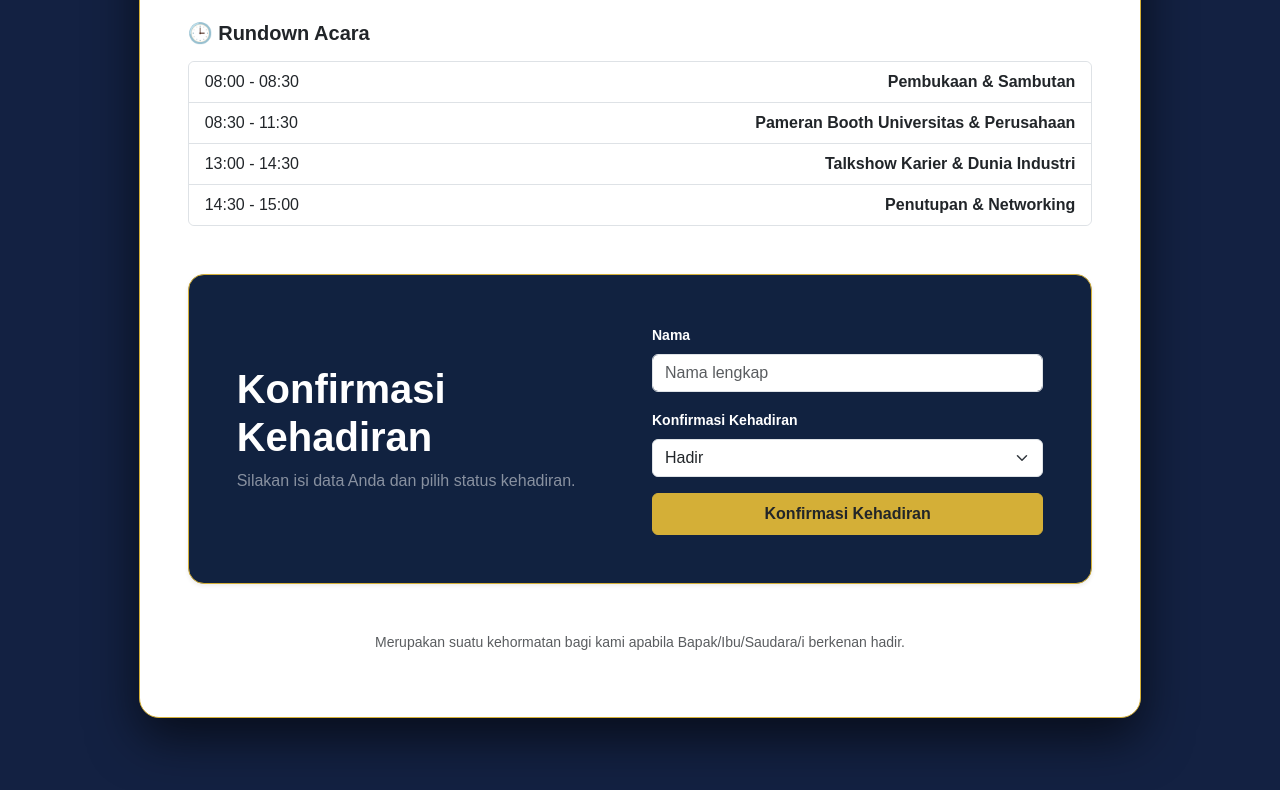
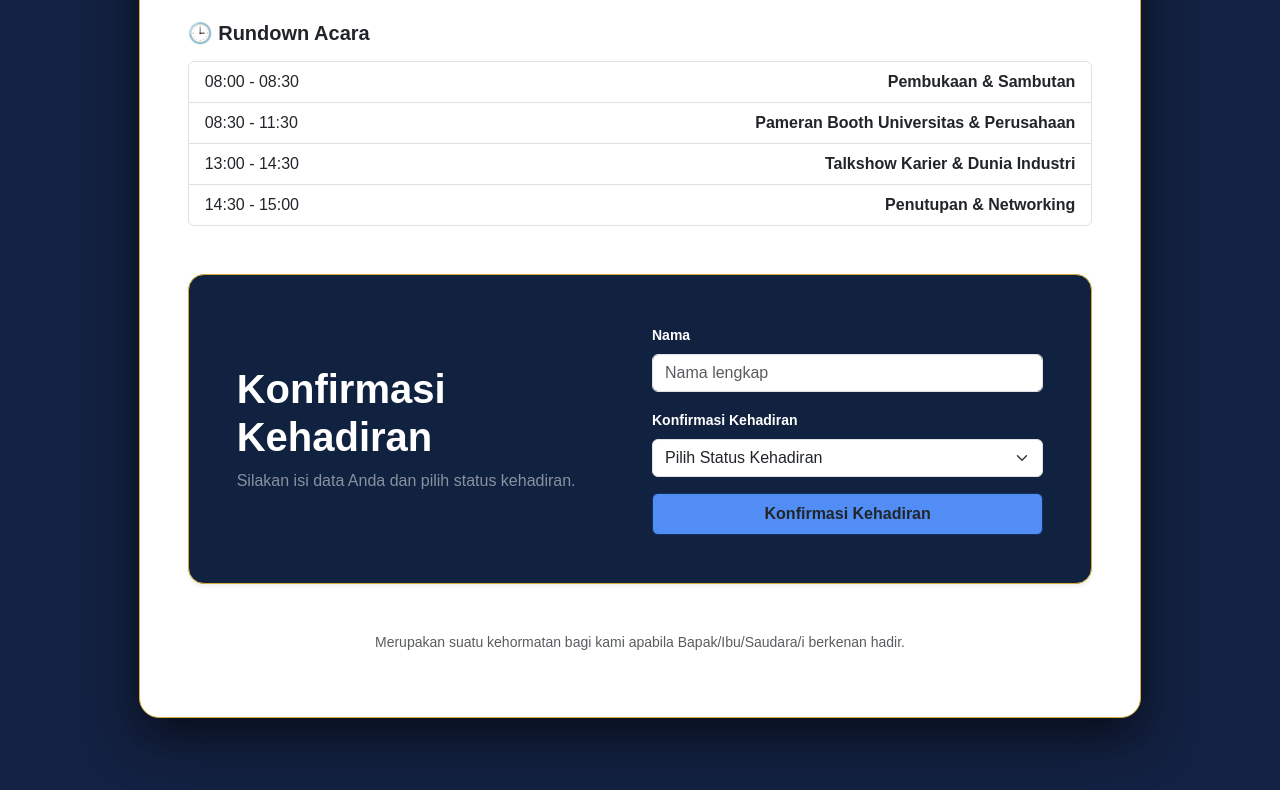
Before and after one commit to syifasyalsa-max/UndanganEduFair, a plain HTML site: page index.html in a window 1280 px wide. Shown: the part 1336-2126 px from the top of the page. Drawn offline with nearby package versions, Linux system fonts and the light colour scheme.

Commit message:
Add files via upload

```diff
--- a/index.html
+++ b/index.html
@@ -78,8 +78,7 @@
                             </li>
                         </ul>
                     </div>
-
-           <!-- FORM RSVP -->
+<!-- FORM RSVP -->
 <div class="p-4 p-md-5 rounded-4 text-white text-start my-4 shadow-sm" style="background-color: #112240 !important; border: 1.5px solid #d4af37 !important;">
     <form id="rsvp-form">
         <div class="row align-items-center">
@@ -94,13 +93,15 @@
                 </div>
                 <div class="mb-3">
                     <label class="form-label text-white small fw-bold">Konfirmasi Kehadiran</label>
-                    <select id="rsvp-status" class="form-select">
-                        <option value="Hadir" selected>Hadir</option>
+                    <select id="rsvp-status" class="form-select" required>
+                        <option value="" disabled selected>Pilih Status Kehadiran</option>
+                        <option value="Hadir">Hadir</option>
                         <option value="Berhalangan Hadir">Berhalangan Hadir</option>
                     </select>
                 </div>
 
-                <button type="submit" class="btn w-100 fw-bold py-2 text-dark text-center" style="background-color: #d4af37; border-color: #d4af37;">
+                <!-- Tombol Konfirmasi -->
+                <button type="submit" class="btn w-100 fw-bold py-2 text-dark text-center" style="background-color: #518df5; border-color: #113064;">
                     Konfirmasi Kehadiran
                 </button>
 
```
